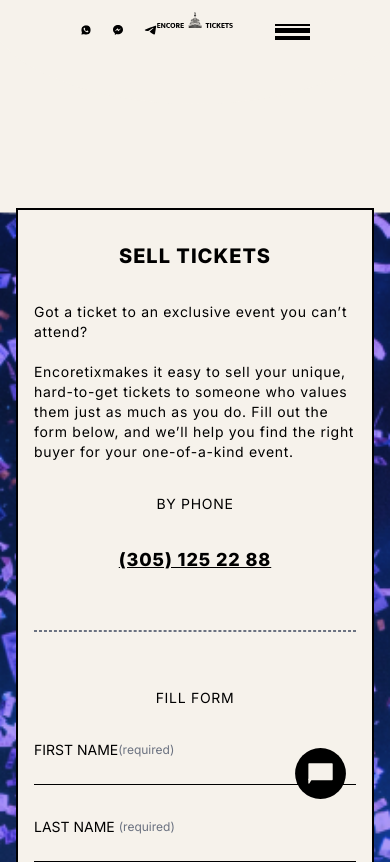
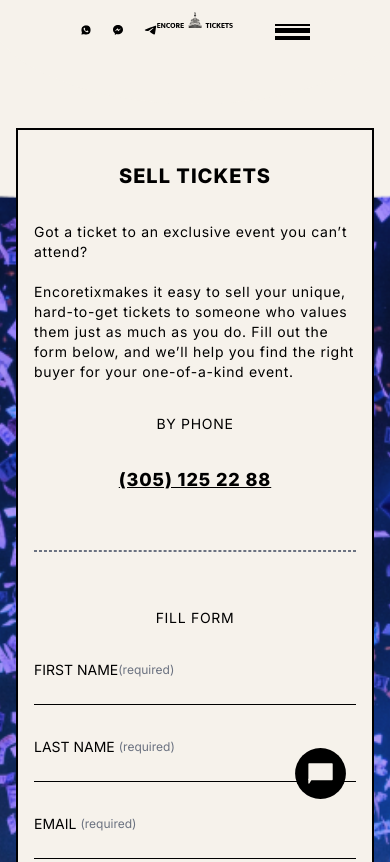
Before and after one commit to acompanythatsellseverything/encore-tickets, a Next.js app: page /sell-tickets in a window 390 px wide. Shown: the top 862 px of the page. Built offline with nearby package versions, Linux system fonts and the light colour scheme.

Commit message:
feat: sell tickets page mobile

```diff
--- a/src/app/sell-tickets/components/SellTicketBlock.tsx
+++ b/src/app/sell-tickets/components/SellTicketBlock.tsx
@@ -7,7 +7,7 @@ import { Divider } from '@/components/Divider';
 
 export const SellTicketBlock = () => {
 	return (
-		<Box className='flex justify-center py-32'>
+		<Box className='flex justify-center'>
 			<div className='flex flex-col gap-8 w-[570px] py-8 px-4 md:px-9 bg-beige border-2 border-black'>
 				<SellTicketTitle />
 				<Divider/>
```
